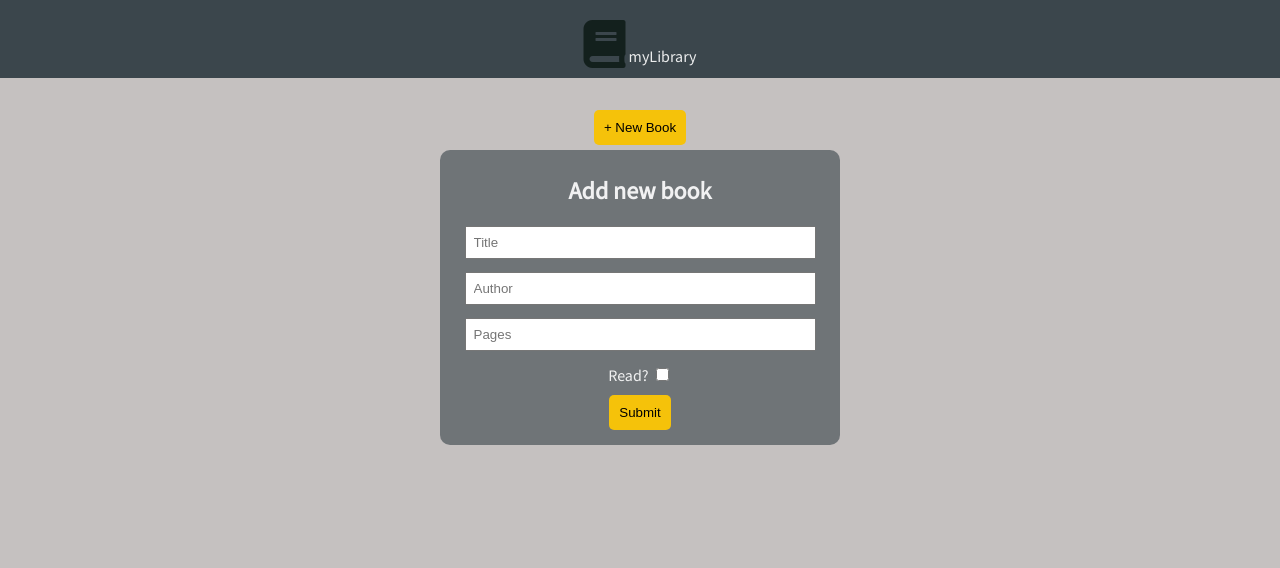
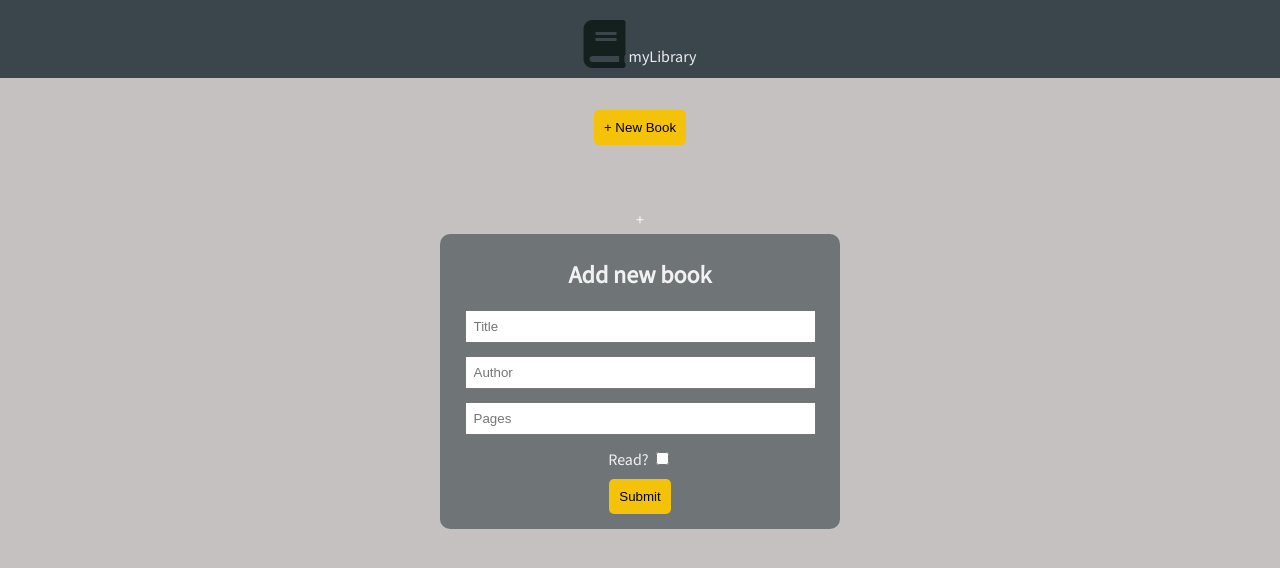
Before and after one commit to invisibleopey/library, a plain HTML site: page index.html in a window 1280 px wide. Both pictures are taken after a click on the button "+ New Book". Drawn offline with Linux system fonts and the light colour scheme.

Commit message:
Create divs to implement modal pop-up

```diff
--- a/index.html
+++ b/index.html
@@ -19,17 +19,6 @@
     </header>
     <main id="container">
         <button id="add-book-btn">+ New Book</button>
-        <form action="#" class="toggle-display" id="addBookForm">
-            <h2>Add new book</h2>
-            <input type="text" name="title" id="title" placeholder="Title" required>
-            <input type="text" name="author" id="author" placeholder="Author" required>
-            <input type="number" name="pages" id="pages" placeholder="Pages" required>
-            <label for="read">
-                Read?
-                <input type="checkbox" name="read" id="read">
-            </label>
-            <input type="submit" value="Submit">
-        </form>
         <div id="myBooks">
             <!-- <div id="book1">
                 <p>The New Book of Life</p>
@@ -54,6 +43,21 @@
             </div>
             </div>
         </div>
+        <div class="bg-modal">
+            <div class="modal-contents">
+                <div class="close">+</div>
+                <form action="#" class="toggle-display" id="addBookForm">
+                    <h2>Add new book</h2>
+                    <input type="text" name="title" id="title" placeholder="Title" required>
+                    <input type="text" name="author" id="author" placeholder="Author" required>
+                    <input type="number" name="pages" id="pages" placeholder="Pages" required>
+                    <label for="read">
+                        Read? </label>
+                        <input type="checkbox" name="read" id="read">
+                    <input type="submit" value="Submit">
+                </form>
+            </div>
+        </div>
     </main>
     <script src="script.js"></script>
 </body>
```
